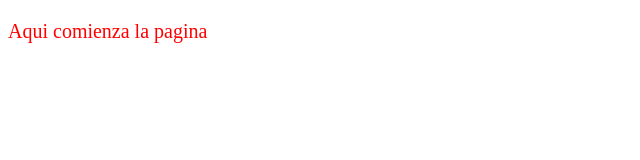
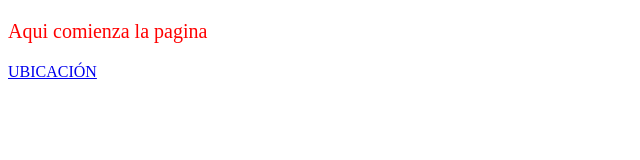
Before and after one commit to xime-rom912/Proyecto2, a plain HTML site: page WWW/index.html in a window 1280 px wide. Shown: the whole page, without its empty margins (0-640 px from the left). Drawn offline with Linux system fonts and the light colour scheme.

Commit message:
agregue line faltante en index

```diff
--- a/WWW/index.html
+++ b/WWW/index.html
@@ -8,5 +8,6 @@
 </head>
 <body>
     <p>Aqui comienza la pagina</p>
+    <a href="./ubi.html">UBICACIÓN</a>
 </body>
 </html>
```
